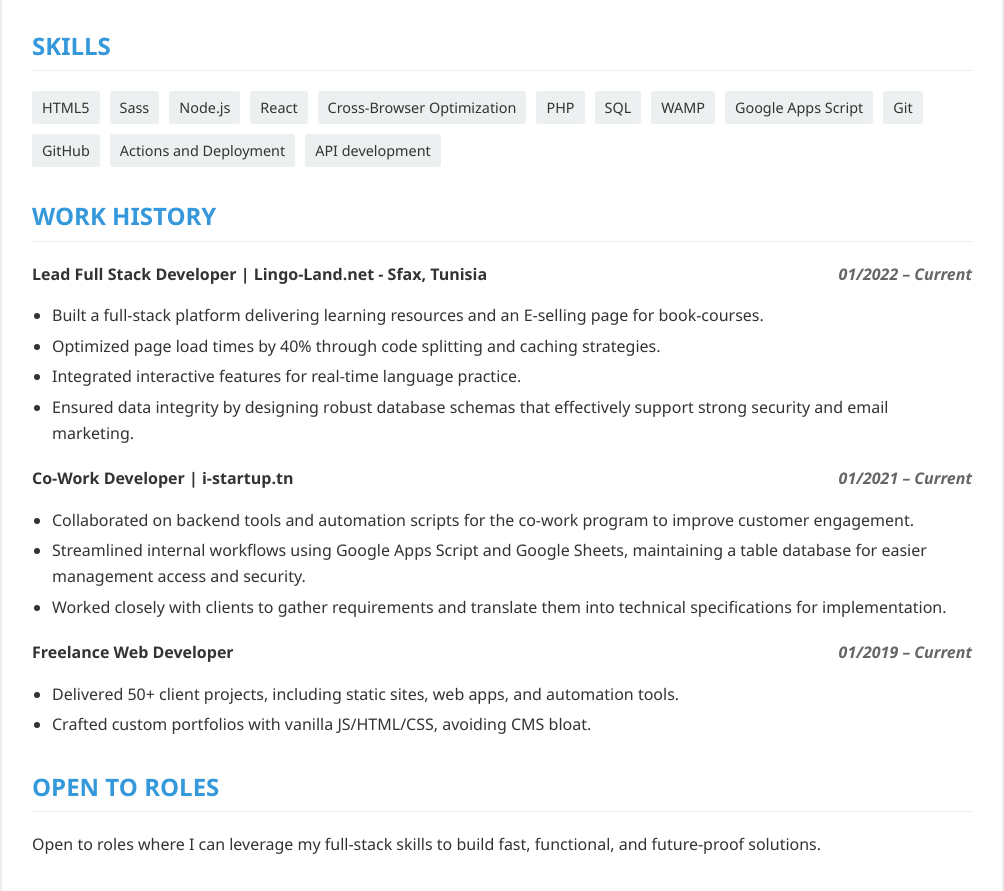
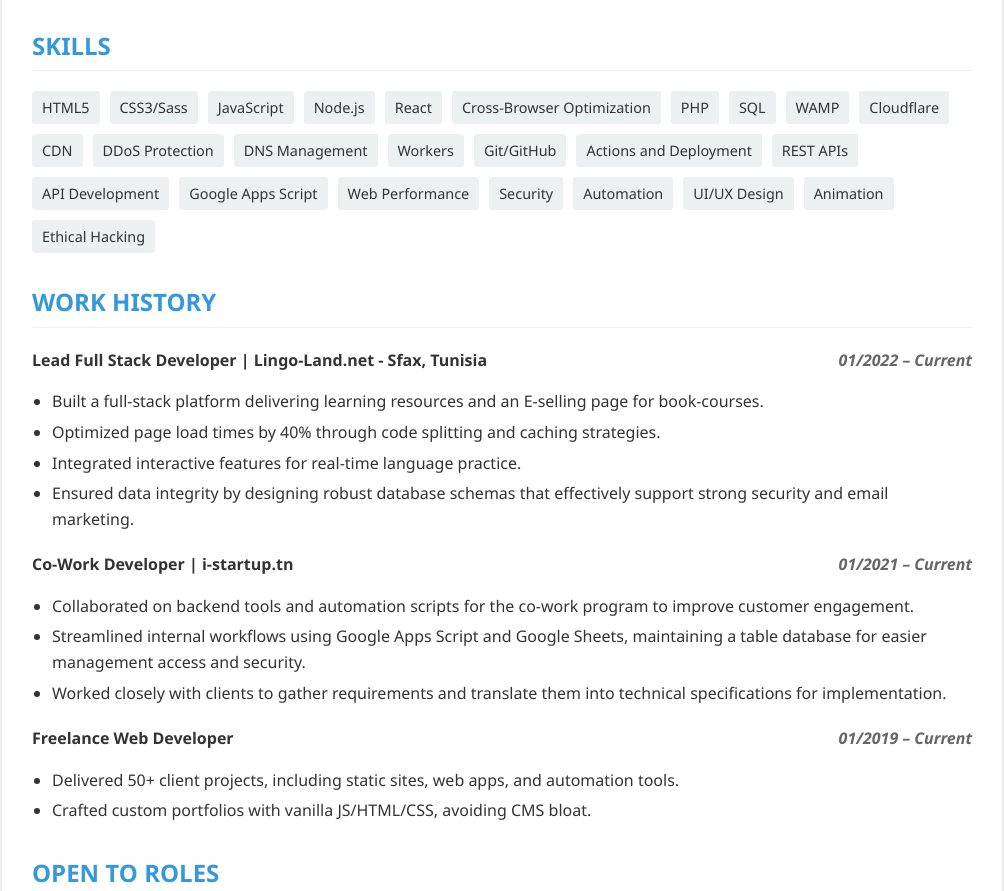
Before and after one commit to Ali-Cheikh/PortfolioProject, a plain HTML site: page cv404.html in a window 1280 px wide. Shown: the part 1213-2104 px from the top of the page, without its empty margins (138-1142 px from the left). Drawn offline with Linux system fonts and the light colour scheme.

Commit message:
Enhance CV and portfolio pages: updated skills section with new technologies and improved meta tags for better SEO

```diff
--- a/cv404.html
+++ b/cv404.html
@@ -223,18 +223,30 @@
             <h2>SKILLS</h2>
             <div class="skills-container">
                 <span class="skill">HTML5</span>
-                <span class="skill">Sass</span>
+                <span class="skill">CSS3/Sass</span>
+                <span class="skill">JavaScript</span>
                 <span class="skill">Node.js</span>
                 <span class="skill">React</span>
                 <span class="skill">Cross-Browser Optimization</span>
                 <span class="skill">PHP</span>
                 <span class="skill">SQL</span>
                 <span class="skill">WAMP</span>
+                <span class="skill">Cloudflare</span>
+                <span class="skill">CDN</span>
+                <span class="skill">DDoS Protection</span>
+                <span class="skill">DNS Management</span>
+                <span class="skill">Workers</span>
+                <span class="skill">Git/GitHub</span>
+                <span class="skill">Actions and Deployment</span>
+                <span class="skill">REST APIs</span>
+                <span class="skill">API Development</span>
                 <span class="skill">Google Apps Script</span>
-                <span class="skill">Git</span>
-                <span class="skill">GitHub</span>
-                <span class="skill">Actions and Deployment</span>
-                <span class="skill">API development</span>
+                <span class="skill">Web Performance</span>
+                <span class="skill">Security</span>
+                <span class="skill">Automation</span>
+                <span class="skill">UI/UX Design</span>
+                <span class="skill">Animation</span>
+                <span class="skill">Ethical Hacking</span>
             </div>
         </section>
 
```
Also changed, not shown: cv.html (+9 -1 lines), index.html (+6 -0 lines).
